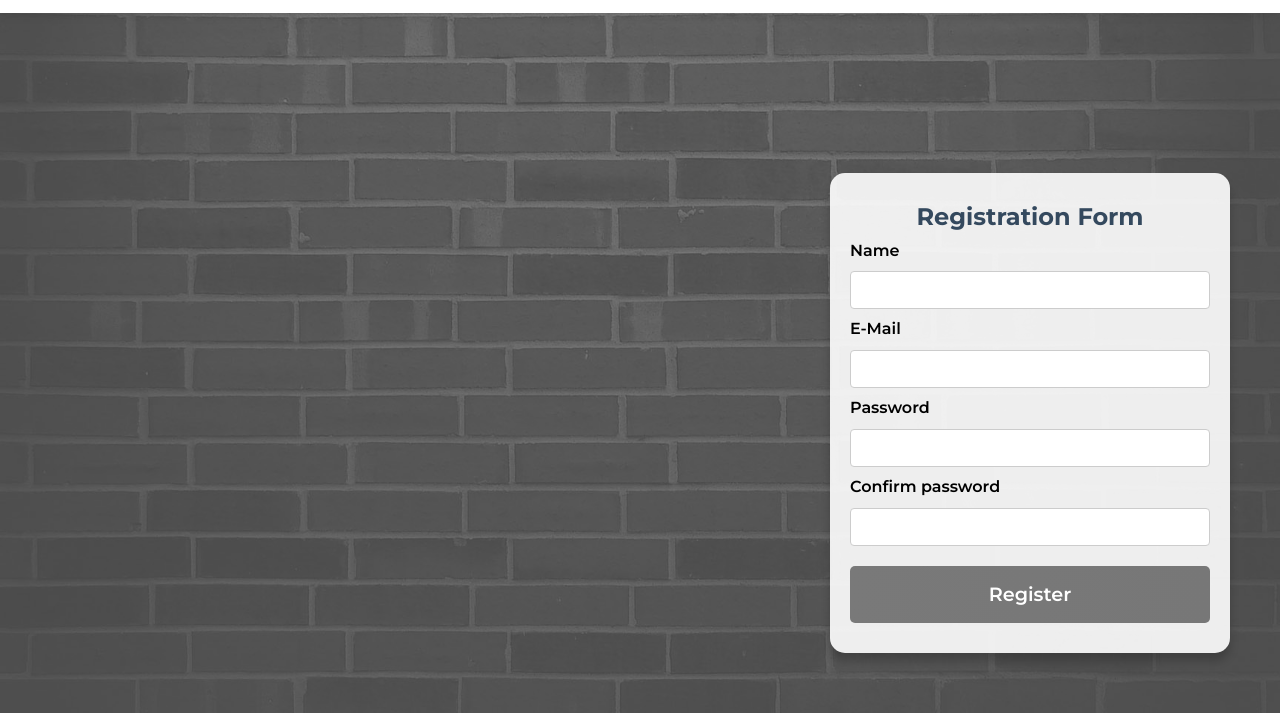
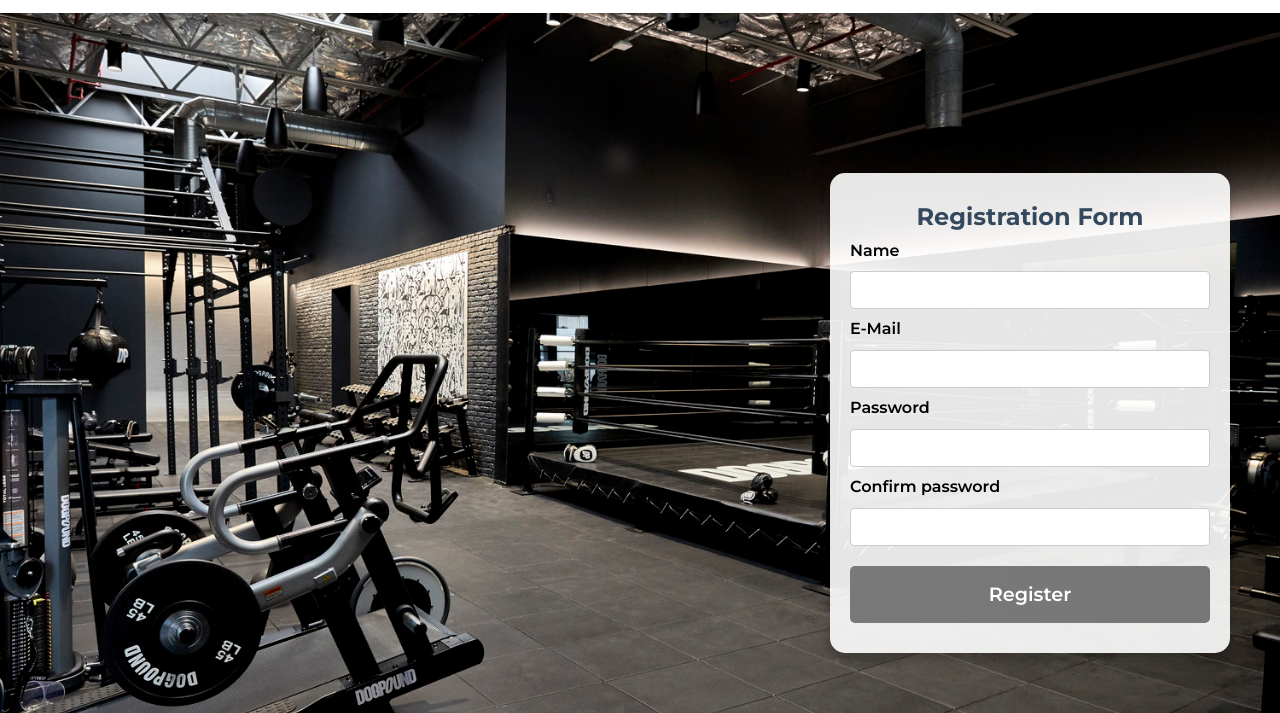
Before and after one commit to antiguamaximo/CST2309Final_Project, a plain HTML site: page ej_membership.html in a window 1280 px wide. Shown: the part 87-800 px from the top of the page. Drawn offline with Linux system fonts and the light colour scheme; files whose address does not match are found by name; a web font is replaced by a local one.

Commit message:
Update ej_membership.html

```diff
--- a/ej_membership.html
+++ b/ej_membership.html
@@ -24,7 +24,9 @@
         <script src="Javascript/validationForm.js" defer></script>
 
         <style>
-            background-image: url('Assets/ej_GYM2.jpg') no-repeat center center/cover;
+            .membershipPage{
+            background: url('Assets/ej_GYM2.jpg') no-repeat center center/cover;
+            }
         </style>
     </head>
     <body>
```
